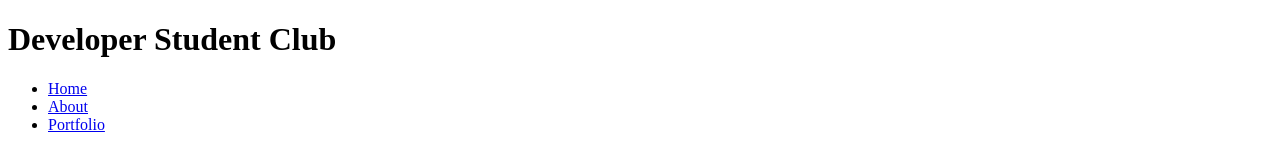
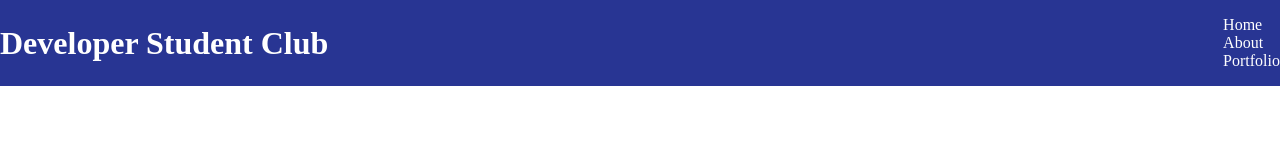
Before and after one commit to svontheweb/gdsc-cuh, a plain HTML site: page index.html in a window 1280 px wide. Drawn offline with Linux system fonts and the light colour scheme.

Commit message:
stacked header to top, need to align nav header links

```diff
--- a/index.html
+++ b/index.html
@@ -4,19 +4,18 @@
     <meta charset="UTF-8">
     <meta http-equiv="X-UA-Compatible" content="IE=edge">
     <meta name="viewport" content="width=device-width, initial-scale=1.0">
+    <link rel="stylesheet" href="style.css">
     <title>GDSC | CUH</title>
 </head>
 <body>
-        <h1>Developer Student Club</h1>
-
+        <div class="header">
+            <h1>Developer Student Club</h1>
         <ul>
             <li><a href="#">Home</a></li>
             <li><a href="#">About</li>
             <li><a href="#">Portfolio</a></li>
         </ul>
 
-
-
-
+        </div>
 </body>
 </html>
--- /dev/null
+++ b/style.css
@@ -0,0 +1,21 @@
+body {
+    margin: 0;
+}
+
+.header {
+    background-color: #283593;
+    color: #FFF;
+    display: flex;
+    justify-content: space-between;
+    align-items: center;
+}
+
+li {
+    list-style: none;
+}
+
+li a {
+    color: #FFF;
+    text-decoration: none;
+    /* works on li element => list-style: none; */
+}
```
